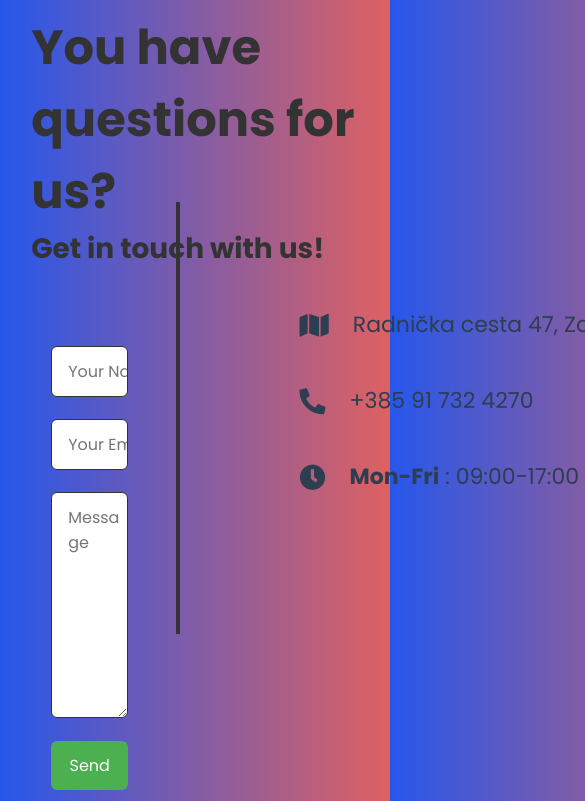
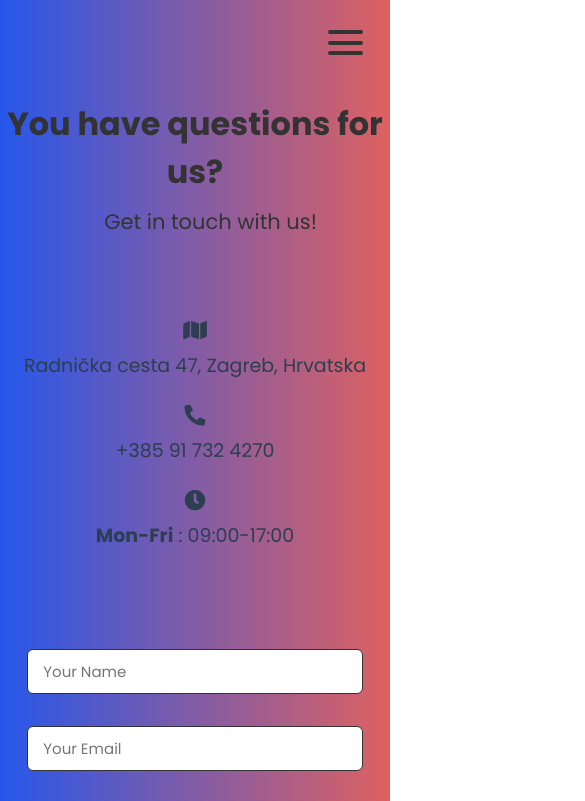
Before and after one commit to mariovida/dashboard-website, a Vue app: page /contact in a window 390 px wide. Shown: the top 801 px of the page, 585 px wide, since content can reach past the window. Built offline with nearby package versions, Linux system fonts and the light colour scheme; no server answers.

Commit message:
Add files via upload

```diff
--- a/src/style.css
+++ b/src/style.css
@@ -432,7 +432,7 @@ body {
     margin-top: 15px;
   }
   .goals {
-    margin-top: 160px;
+    margin-top: 220px;
     width: 100%;
     margin-left: 0;
   }
--- a/src/views/About.vue
+++ b/src/views/About.vue
@@ -1,4 +1,29 @@
 <template>
   <div class="about">
+    <div
+      class="hamburger"
+      @click="hamburgerOpen = !hamburgerOpen"
+      :class="hamburgerOpen ? 'hamburger--is-open' : ''"
+    >
+      <div class="hamburger__item hamburger__item--first"></div>
+      <div class="hamburger__item hamburger__item--middle"></div>
+      <div class="hamburger__item hamburger__item--last"></div>
+    </div>
+    <div class="droper-content" :class="hamburgerOpen ? 'dropic' : ''">
+      <router-link to="/">HOME</router-link>
+      <router-link to="/dashboard">DASHBOARD</router-link>
+      <router-link to="/about">ABOUT</router-link>
+      <router-link to="/contact">CONTACT</router-link>
+    </div>
   </div>
 </template>
+
+<script>
+export default {
+  data() {
+    return {
+      hamburgerOpen: false,
+    }
+  }
+}
+</script>
--- a/src/views/Contact.vue
+++ b/src/views/Contact.vue
@@ -1,5 +1,21 @@
 <template>
   <div class="contact">
+    <div
+      class="hamburger"
+      @click="hamburgerOpen = !hamburgerOpen"
+      :class="hamburgerOpen ? 'hamburger--is-open' : ''"
+    >
+      <div class="hamburger__item hamburger__item--first"></div>
+      <div class="hamburger__item hamburger__item--middle"></div>
+      <div class="hamburger__item hamburger__item--last"></div>
+    </div>
+    <div class="droper-content" :class="hamburgerOpen ? 'dropic' : ''">
+      <router-link to="/">HOME</router-link>
+      <router-link to="/dashboard">DASHBOARD</router-link>
+      <router-link to="/about">ABOUT</router-link>
+      <router-link to="/contact">CONTACT</router-link>
+    </div>
+
     <h1>You have questions for us?</h1>
     <h2>Get in touch with us!</h2>
     <form @submit.prevent="sendEmail">
@@ -45,6 +61,7 @@ export default {
   name: 'ContactForm',
   data() {
     return {
+      hamburgerOpen: false,
       name: '',
       email: '',
       message: ''
@@ -101,9 +118,6 @@ form {
   text-align: center;
   padding: 20px;
 }
-label {
-  float: left;
-}
 input[type=text], [type=email], textarea {
   width: 100%;
   font-size: 16px;
@@ -156,4 +170,124 @@ input:focus, textarea:focus {
   padding-left: 24px;
   margin-top: 2px;
 }
+@media screen and (max-width: 1280px) {
+  h1 {
+    margin-left: 7%;
+    padding-top: 120px;
+  }
+}
+@media screen and (max-width: 1080px) {
+  h1 {
+    text-align: center;
+    margin-left: 0;
+    font-size: 48px;
+    margin-top: 380px;
+  }
+  h2 {
+    text-align: center;
+    font-size: 28px;
+  }
+  form {
+    width: 60%;
+    margin-left: 20%;
+    margin-top: 380px;
+    padding: 0;
+  }
+  .info {
+    top: 570px;
+    left: 22%;
+    width: 56%;
+    height: 350px;
+    float: none;
+    margin-right: 0;
+    border: 0;
+  }
+  .info i {
+    display: block;
+    font-size: 32px;
+    padding: 0 35px 0 0;
+    margin-bottom: 50px;
+  }
+}
+@media screen and (max-width: 900px) {
+  .info {
+    left: 15%;
+    width: 70%;
+  }
+  .info i {
+    padding: 0 50px 0 0;
+  }
+}
+@media screen and (max-width: 768px) {
+  .contact {
+    top: 0;
+    right: 0;
+    transform: translate(0%, 0%);
+  }
+  h1 {
+    font-size: 48px;
+    margin-top: 100px;
+    padding: 0;
+  }
+  h2 {
+    text-align: center;
+    font-size: 28px;
+    font-weight: 400;
+  }
+  .info {
+    top: 150px;
+    left: 11%;
+    width: 78%;
+    height: 350px;
+  }
+  .info i {
+    display: block;
+    font-size: 32px;
+    padding: 0 35px 0 0;
+    margin-bottom: 50px;
+  }
+}
+@media screen and (max-width: 600px) {
+  h1 {
+    font-size: 32px;
+  }
+  h2 {
+    text-align: center;
+    font-size: 21px;
+    padding-top: 10px;
+  }
+  form {
+    width: 86%;
+    margin-left: 7%;
+    margin-top: 400px;
+  }
+  input[type=text], [type=email], textarea {
+    font-size: 15px;
+    padding: 10px 0 10px 15px;
+    margin-top: 12px;
+    margin-bottom: 20px;
+  }
+  input[type=submit] {
+    margin-bottom: 40px;
+  }
+  .info {
+    top: 210px;
+    left: 0;
+    width: 100%;
+    text-align: center;
+  }
+  .info i {
+    float: none;
+    font-size: 21px;
+    padding: 0;
+    margin-bottom: 30px;
+  }
+  .info p {
+    float: none;
+    font-size: 19px;
+    padding-left: 0px;
+    margin-top: 15px;
+  }
+}
+
 </style>
--- a/src/views/Login.vue
+++ b/src/views/Login.vue
@@ -64,7 +64,6 @@ export default {
       .auth()
       .signInWithEmailAndPassword(this.email, this.password)
       .then(() => {
-        alert('Successfully logged in');
         this.$router.push('/dashboard');
       })
       .catch(error => {
```
